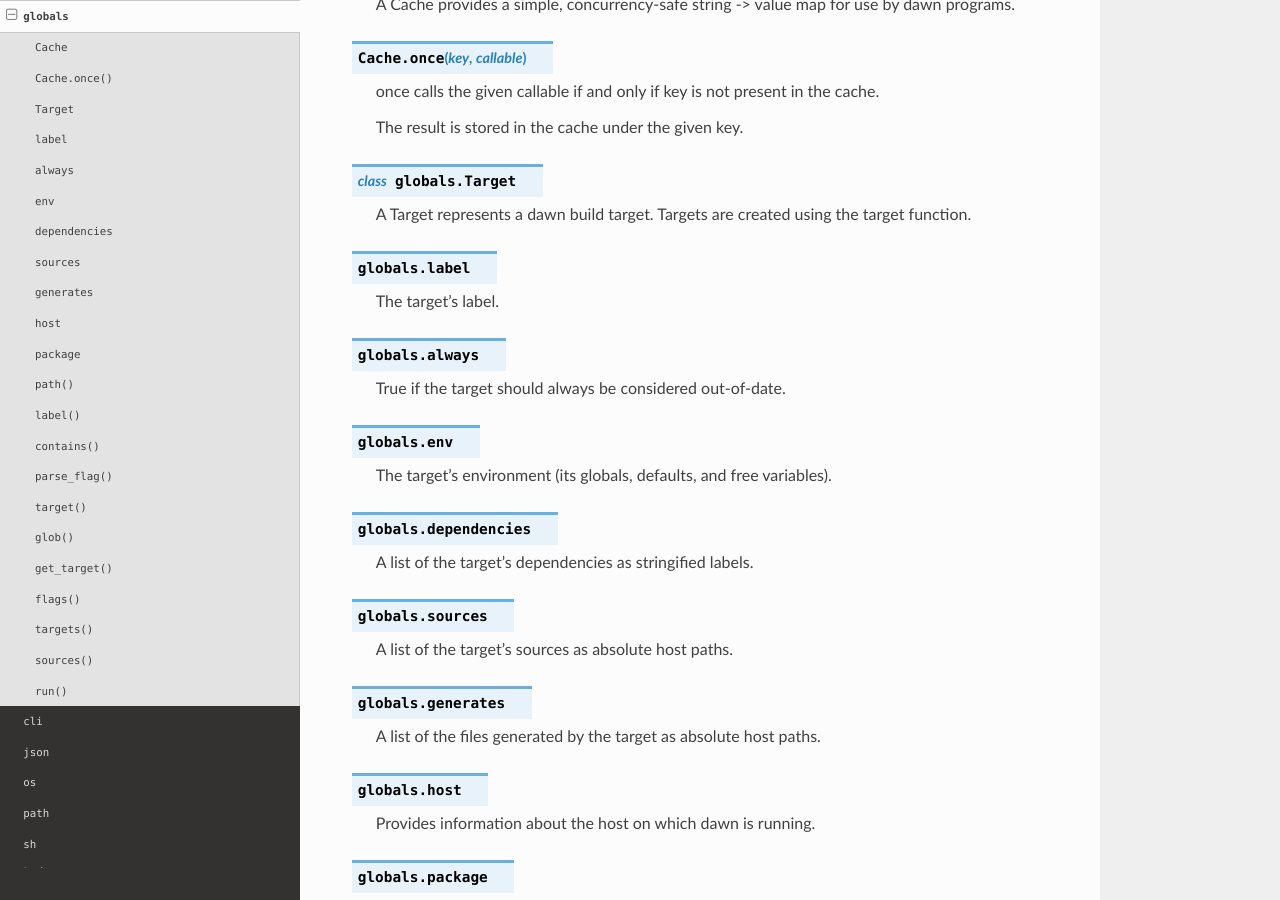
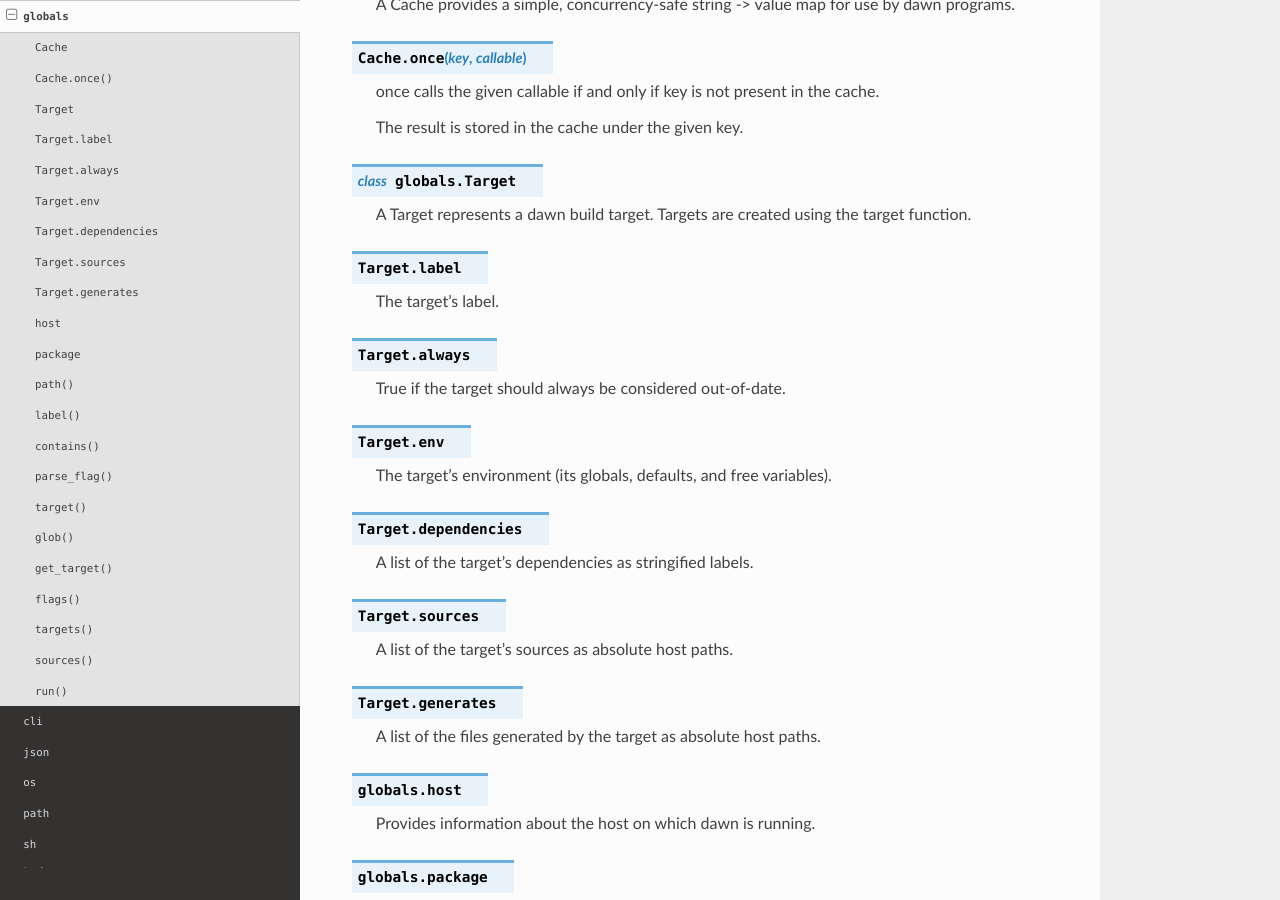
Before and after one commit to pgavlin/dawn, a Sphinx documentation site: the page built from docs/source/modules/globals.rst, in a window 1280 px wide and 900 px high, scrolled down 211 px. Built offline with Sphinx 7.4.7 and the Read the Docs theme 2.0.0, drawn with Linux system fonts in a browser that asks for light colours.

Commit message:
Fix docs.
Emit qualified attribute declarations from dawn-gen-builtins.

```diff
--- a/docs/source/getting-started/core-concepts.rst
+++ b/docs/source/getting-started/core-concepts.rst
@@ -151,7 +151,7 @@ The Target Object
 
 The *target object* is passed as the first argument to the target function.
 Canonically, the first parameter is named `self`. The target object is described
-by :py:class:`globals.Target`.
+by :py:class:`the Target class <globals.Target>`.
 
 .. _Starlark language: https://github.com/bazelbuild/starlark
 .. _Bazel: https://bazel.build
--- a/docs/source/modules/globals.rst
+++ b/docs/source/modules/globals.rst
@@ -33,32 +33,32 @@
 
 
 
-.. py:attribute:: label
+.. py:attribute:: Target.label
 
            The target's label.
 
 
-.. py:attribute:: always
+.. py:attribute:: Target.always
 
            True if the target should always be considered out-of-date.
 
 
-.. py:attribute:: env
+.. py:attribute:: Target.env
 
            The target's environment (its globals, defaults, and free variables).
 
 
-.. py:attribute:: dependencies
+.. py:attribute:: Target.dependencies
 
            A list of the target's dependencies as stringified labels.
 
 
-.. py:attribute:: sources
+.. py:attribute:: Target.sources
 
            A list of the target's sources as absolute host paths.
 
 
-.. py:attribute:: generates
+.. py:attribute:: Target.generates
 
            A list of the files generated by the target as absolute host paths.
 
```
Also changed, not shown: 1 other file.
